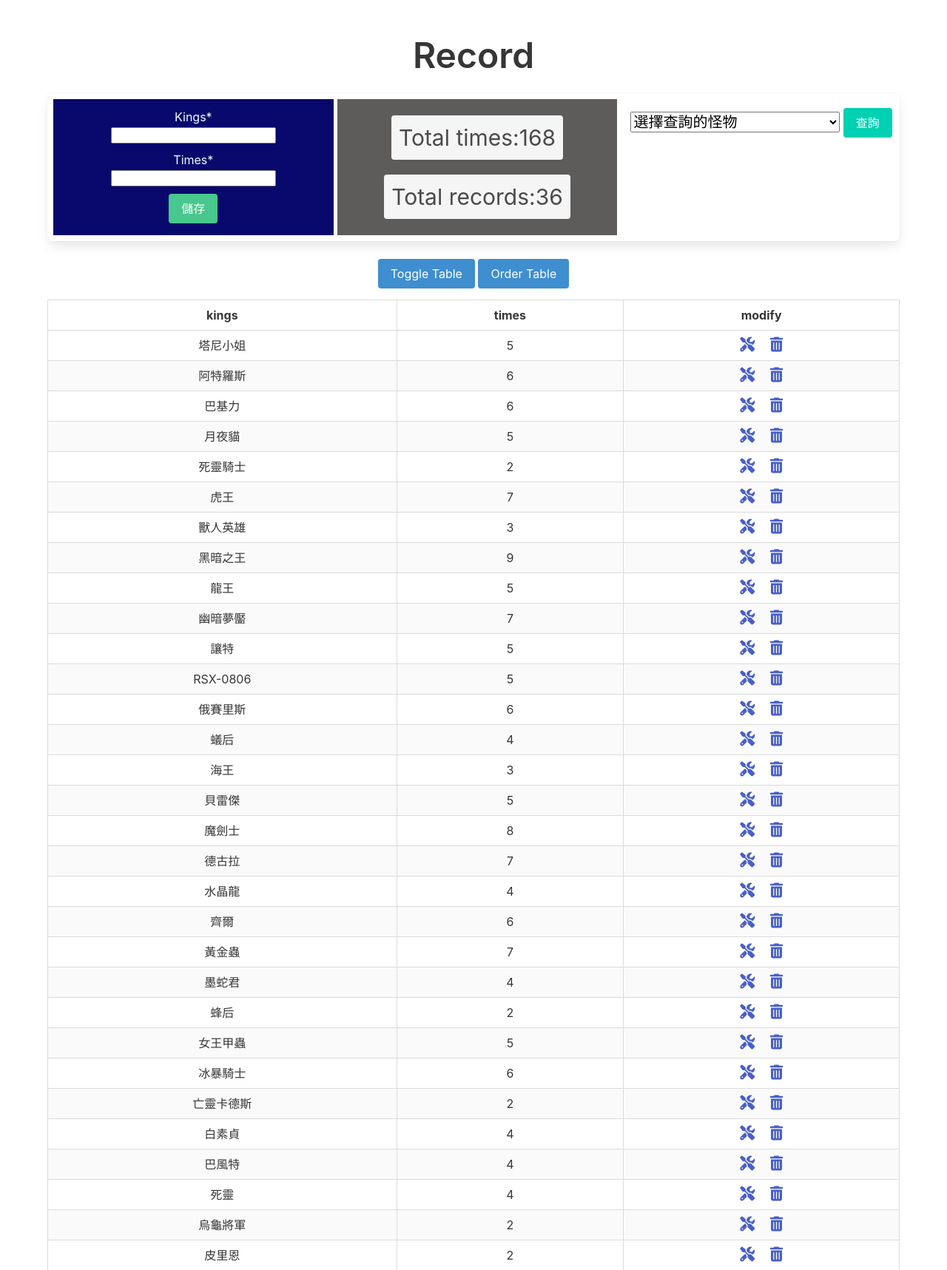
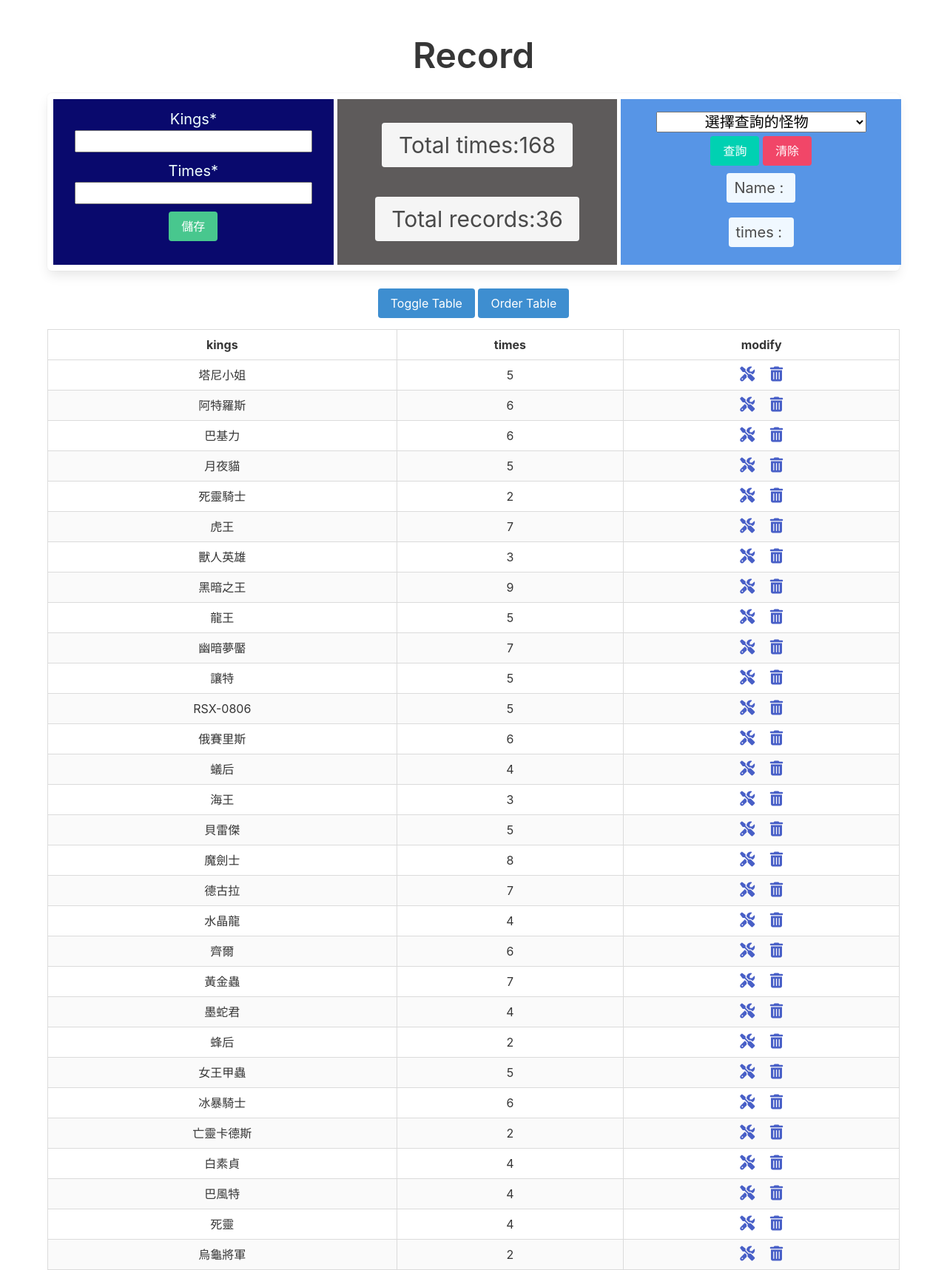
Before and after one commit to TU-ching-ho/ro-record, a Django app: page / in a window 1280 px wide. Shown: the top 1717 px of the page at 74% size. Run offline with Django 4.2, Linux system fonts and the light colour scheme; data comes from the database, SQL or seed files in the repository; some libraries are stand-ins or nearby versions.

Commit message:
查詢功能

```diff
--- a/kings/records/templates/index.html
+++ b/kings/records/templates/index.html
@@ -42,8 +42,11 @@
                             {% for monster in record %}
                             <option value="{{monster.kings}}">{{monster.kings}}</option>
                             {% endfor %}
-                        </select>
-                        <input type="button" value="查詢" id="check" class="button is-primary">
+                        </select><br>
+                        <input type="button" value="查詢" id="check" class="button is-primary has-text-centered">
+                        <input type="button" value="清除" id="reset" class="button is-danger has-text-center"><br>
+                        <span class="tag" id="looking_name">Name :&nbsp;</span><br>
+                        <span class="tag" id="looking_times">times :&nbsp;</span>
                     </div>
                 </div>
             </div>
@@ -62,8 +65,8 @@
                 <tbody>
                     {% for x in record %}
                     <tr>
-                        <td>{{x.kings}}</td>
-                        <td style="text-align: center;">{{x.times}}</td>
+                        <td id="record_kings">{{x.kings}}</td>
+                        <td>{{x.times}}</td>
                         <td>
                             <a href="update/{{ x.id }}"><i class='fas fa-tools' id="update_tool"></i></a>
                             <a
@@ -88,7 +91,7 @@
                     {% for x in order_record %}
                     <tr>
                         <td>{{x.kings}}</td>
-                        <td style="text-align: center;">{{x.times}}</td>
+                        <td>{{x.times}}</td>
                         <td>
                             <a href="update/{{ x.id }}"><i class='fas fa-tools' id="update_tool"></i></a>
                             <a
--- a/kings/static/css/index.css
+++ b/kings/static/css/index.css
@@ -6,18 +6,22 @@
 
 #div_id_kings {
     margin-bottom: 10px;
+    font-size: 20px;
 }
 
 #id_kings {
     text-align: center;
+    font-size: 20px;
 }
 
 #div_id_times {
     margin-bottom: 10px;
+    font-size: 20px;
 }
 
 #id_times {
     text-align: center;
+    font-size: 20px;
 }
 
 
@@ -29,8 +33,8 @@
 #total_times,
 #total_record {
     font-size: 30px;
-    margin: 10px;
-    padding: 10px;
+    margin: 20px;
+
 }
 
 #update_tool {
@@ -55,3 +59,25 @@
     font-size: 20px;
     margin-top: 5px;
 }
+
+#form3 {
+    background-color: rgb(87, 149, 230);
+    margin-right: 5px;
+}
+
+#looking_name,
+#looking_times {
+    font-size: 20px;
+    margin: 10px;
+    padding: 10px;
+    background-color: aliceblue;
+}
+
+#check,
+#reset {
+    margin-top: 5px;
+}
+
+select {
+    text-align: center;
+}
--- a/kings/static/js/chart.js
+++ b/kings/static/js/chart.js
@@ -30,7 +30,6 @@ function draw_records() {
     )
 };
 
-console.log(data);
 
 
 function records(xdata, ydata) {
--- a/kings/static/js/index.js
+++ b/kings/static/js/index.js
@@ -1,8 +1,9 @@
-const toggleBtn = document.getElementById("toggle-btn");
-const orderBtn = document.getElementById("order-btn");
-const table = document.getElementById("my-table");
-const order_table = document.getElementById("my-order-table");
-const deletebtn = document.getElementById("delete_tool");
+const toggleBtn = document.getElementById("toggle-btn");//隱藏/顯示按鈕
+const orderBtn = document.getElementById("order-btn");//排序按鈕
+const table = document.getElementById("my-table");//無排序表格
+const order_table = document.getElementById("my-order-table");//排序表格
+const checkBtn = document.getElementById("check"); //查詢按鈕
+resetBtn = document.getElementById("reset") //清除按鈕
 
 toggleBtn.addEventListener("click", function () {
     if (table.style.display === "none") {
@@ -24,4 +25,65 @@ orderBtn.addEventListener("click", function () {
         order_table.style.display = "none";
         orderBtn.style.backgroundColor = "black";
     }
+});
+
+
+resetBtn.addEventListener("click", function () {
+    let ch_table = document.getElementById("my-table")
+    let tds = ch_table.getElementsByTagName("td");
+    document.getElementById("monster").selectedIndex = 0;
+    document.getElementById("looking_name").innerHTML = "Name :&nbsp;";
+    document.getElementById("looking_times").innerHTML = "times :&nbsp;";
+    for (i = 0; i < tds.length; i++) {
+        if (tds[i].textContent != monster) {
+            tds[i].style.backgroundColor = "white"
+
+        }
+    }
+
+});
+
+
+
+checkBtn.addEventListener("click", function () {
+    let monster = document.querySelector("#monster").value;
+    if (monster == "") {
+        alert("沒有選擇怪物哦!!!");
+        return;
+    }
+    else {
+        get_looking_monster();
+    }
 })
+
+function get_looking_monster() {
+    let looking_name = document.getElementById("looking_name");
+    let looking_times = document.getElementById("looking_times");
+
+    $.ajax(
+        {
+            url: "/jsondata/",
+            type: "GET",
+            datatype: "json",
+            success: (data) => {
+                //let record_kings = document.querySelector("#record_kings")
+                let ch_table = document.getElementById("my-table")
+                let tds = ch_table.getElementsByTagName("td");
+                let monster = document.querySelector("#monster").value;
+                for (let index = 0; index < data.kings.length; index++) {
+                    if (monster == data["kings"][index]) {
+                        looking_name.innerText = data["kings"][index];
+                        looking_times.innerText = data["times"][index];
+                    }
+
+                }
+                for (i = 0; i < tds.length; i++) {
+                    //console.log(tds[i].textContent);
+                    if (tds[i].textContent == monster) {
+                        tds[i].style.backgroundColor = "yellow"
+                    }
+                }
+            }
+        }
+    )
+};
```
